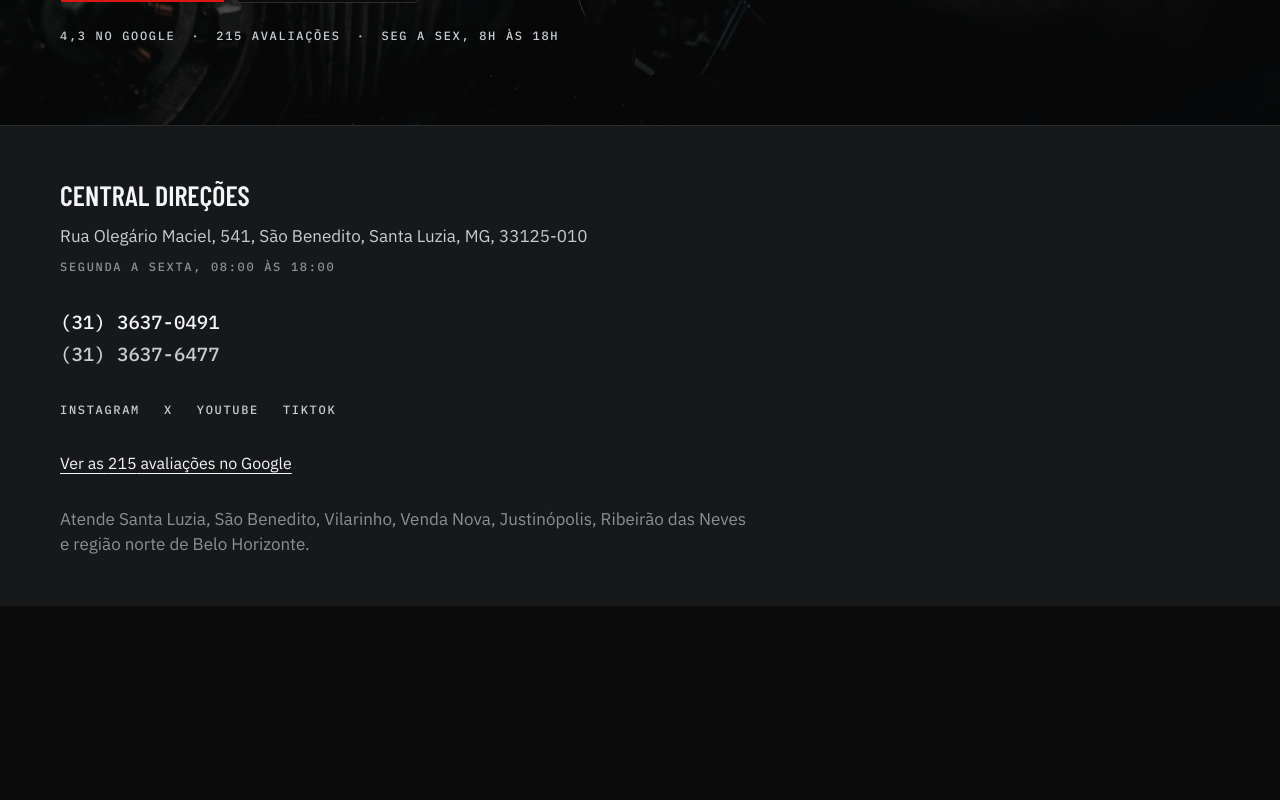
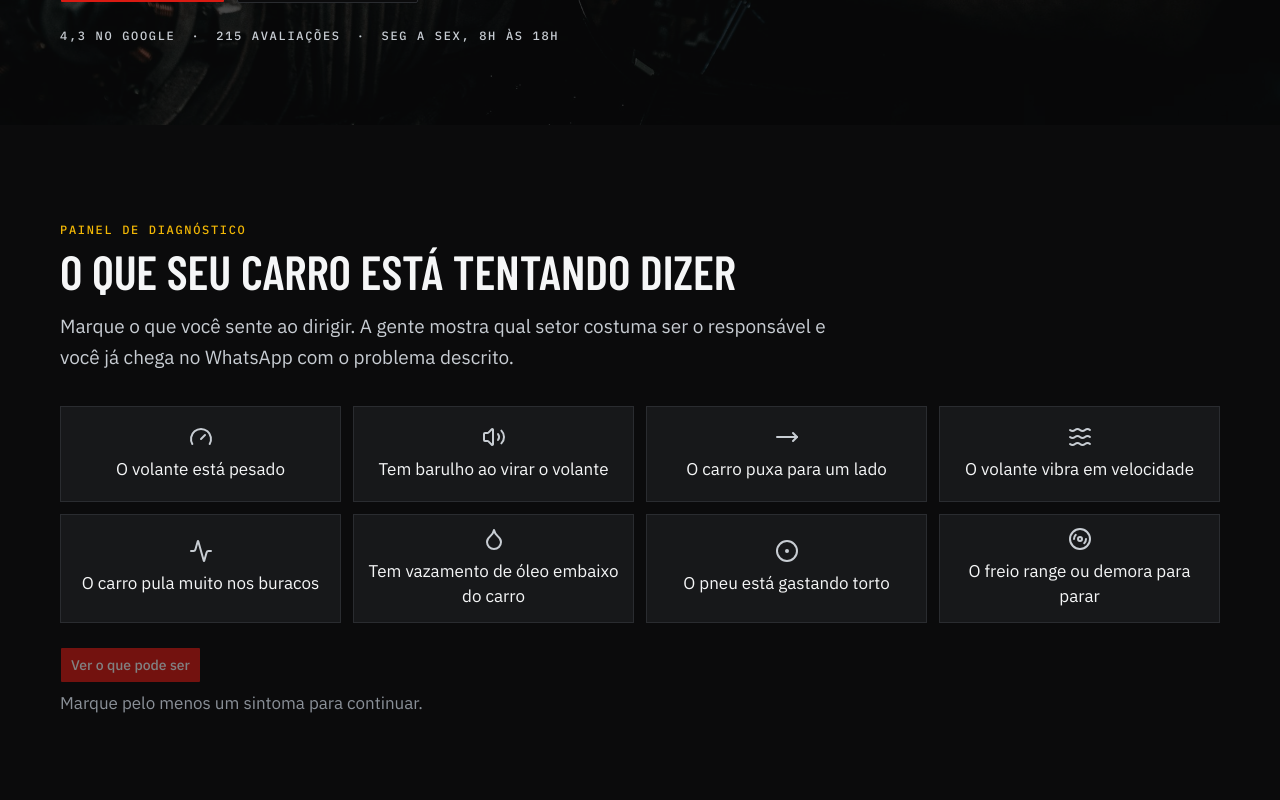
Before and after one commit to YurissCG/Central-Dire-es, a Next.js app: page / in a window 1280 px wide. Shown: the part 620-1420 px from the top of the page. Before the commit the page ends 1226 px from the top, so only its background shows below. Built offline with nearby package versions, Linux system fonts and the light colour scheme.

Commit message:
adiciona painel de diagnostico por sintoma

```diff
--- a/dados/sintomas.json
+++ b/dados/sintomas.json
@@ -9,7 +9,8 @@
     "setorProvavel": "Direção hidráulica",
     "explicacao": "Volante pesado quase sempre vem do sistema hidráulico. As causas mais comuns são nível baixo ou fluido velho, correia da bomba folgada, bomba perdendo pressão e caixa de direção com desgaste interno. Em carro com direção elétrica, também pode ser sensor ou o próprio módulo.",
     "urgencia": "Média. Dirigir com direção pesada aumenta o esforço em manobra e piora rápido. Se ficou pesado de um dia para o outro, olhe antes de rodar.",
-    "servicoRelacionado": "direcao-hidraulica"
+    "servicoRelacionado": "direcao-hidraulica",
+    "curto": "volante pesado"
   },
   {
     "slug": "barulho-ao-virar-o-volante",
@@ -21,7 +22,8 @@
     "setorProvavel": "Direção hidráulica ou suspensão",
     "explicacao": "Ronco que aumenta ao virar costuma ser bomba trabalhando com nível baixo ou já gasta. Estalo seco ao esterçar aponta mais para pivô, bandeja ou coluna. O tipo de ruído muda o diagnóstico, então descrever o som ajuda muito no atendimento.",
     "urgencia": "Média. Ronco de bomba trabalhando seca destrói a bomba em pouco tempo.",
-    "servicoRelacionado": "direcao-hidraulica"
+    "servicoRelacionado": "direcao-hidraulica",
+    "curto": "barulho ao virar o volante"
   },
   {
     "slug": "carro-puxando-para-um-lado",
@@ -33,7 +35,8 @@
     "setorProvavel": "Alinhamento, freio ou suspensão",
     "explicacao": "As quatro causas mais frequentes são alinhamento fora de especificação, pressão desigual entre os pneus, freio de um lado travando e desgaste em componente de suspensão. Alinhar sem verificar folga antes é dinheiro jogado fora, porque volta a desalinhar.",
     "urgencia": "Média. Come pneu e cansa o motorista. Se puxa forte na frenagem, é freio e sobe para urgente.",
-    "servicoRelacionado": "alinhamento-e-balanceamento"
+    "servicoRelacionado": "alinhamento-e-balanceamento",
+    "curto": "carro puxando para um lado"
   },
   {
     "slug": "volante-vibrando",
@@ -45,7 +48,8 @@
     "setorProvavel": "Balanceamento",
     "explicacao": "Vibração que aparece numa faixa de velocidade e some depois é a assinatura clássica de desbalanceamento. Também pode ser roda empenada, pneu deformado, disco de freio irregular quando a vibração aparece só ao frear, e folga em componente de direção.",
     "urgencia": "Baixa a média. Desconfortável, e acelera o desgaste de pneu e de rolamento.",
-    "servicoRelacionado": "alinhamento-e-balanceamento"
+    "servicoRelacionado": "alinhamento-e-balanceamento",
+    "curto": "volante vibrando"
   },
   {
     "slug": "carro-pulando-nos-buracos",
@@ -57,7 +61,8 @@
     "setorProvavel": "Suspensão",
     "explicacao": "Carro que continua balançando depois do buraco quase sempre tem amortecedor gasto. Amortecedor perdendo eficiência não é só conforto, ele aumenta a distância de frenagem e reduz a aderência em curva. Mola quebrada, coxim e bucha entram na mesma lista.",
     "urgencia": "Média a alta. Afeta frenagem e estabilidade.",
-    "servicoRelacionado": "suspensao"
+    "servicoRelacionado": "suspensao",
+    "curto": "carro pulando nos buracos"
   },
   {
     "slug": "vazamento-de-oleo-na-direcao",
@@ -69,7 +74,8 @@
     "setorProvavel": "Direção hidráulica",
     "explicacao": "Óleo avermelhado ou claro na região da roda dianteira normalmente é fluido de direção. Vem de mangueira, retentor da caixa ou vedação da bomba. Rodar com nível baixo é o caminho mais rápido para perder a bomba e a caixa juntas.",
     "urgencia": "Alta. Confira o nível antes de rodar.",
-    "servicoRelacionado": "direcao-hidraulica"
+    "servicoRelacionado": "direcao-hidraulica",
+    "curto": "vazamento de óleo"
   },
   {
     "slug": "pneu-gastando-torto",
@@ -81,7 +87,8 @@
     "setorProvavel": "Alinhamento e suspensão",
     "explicacao": "O desenho do desgaste diz a causa. Gasto na borda interna ou externa aponta para cambagem ou convergência fora de especificação. Gasto no centro é excesso de pressão, gasto nas duas bordas é pressão baixa. Desgaste irregular em manchas aponta para amortecedor.",
     "urgencia": "Média. É prejuízo silencioso, pneu novo dura metade.",
-    "servicoRelacionado": "alinhamento-e-balanceamento"
+    "servicoRelacionado": "alinhamento-e-balanceamento",
+    "curto": "pneu gastando torto"
   },
   {
     "slug": "freio-rangendo",
@@ -93,7 +100,8 @@
     "setorProvavel": "Freios",
     "explicacao": "Rangido metálico normalmente é pastilha no fim ou disco marcado. Pedal que desce mais que o normal, ou que vai ao fundo, indica ar no sistema, vazamento ou cilindro comprometido. Freio que faz barulho é aviso, freio silencioso e sem eficiência é pior.",
     "urgencia": "Alta. Freio não espera a próxima semana.",
-    "servicoRelacionado": "freios"
+    "servicoRelacionado": "freios",
+    "curto": "freio rangendo"
   },
   {
     "slug": "folga-no-volante",
@@ -105,7 +113,8 @@
     "setorProvavel": "Direção mecânica",
     "explicacao": "Folga é o giro morto antes da roda responder. Vem de caixa de direção desgastada, terminal, barra axial ou pivô. Reduz a precisão da direção justamente na situação em que ela mais importa, que é a manobra de emergência.",
     "urgencia": "Alta se a folga for grande. Item de reprovação em inspeção.",
-    "servicoRelacionado": "direcao-mecanica"
+    "servicoRelacionado": "direcao-mecanica",
+    "curto": "folga no volante"
   },
   {
     "slug": "barulho-em-buraco",
@@ -117,6 +126,7 @@
     "setorProvavel": "Suspensão",
     "explicacao": "Batida seca ao passar em irregularidade costuma ser bucha, coxim, batente ou bieleta. Estalo repetido aponta para pivô ou terminal. É o tipo de ruído que piora devagar até o motorista se acostumar, e é justamente por isso que gera dano maior.",
     "urgencia": "Média.",
-    "servicoRelacionado": "suspensao"
+    "servicoRelacionado": "suspensao",
+    "curto": "barulho em buraco"
   }
 ]
--- a/src/app/page.tsx
+++ b/src/app/page.tsx
@@ -1,5 +1,11 @@
 import { Hero } from "@/components/secoes/Hero";
+import { PainelDiagnostico } from "@/components/diagnostico/PainelDiagnostico";
 
 export default function Home() {
-  return <Hero />;
+  return (
+    <>
+      <Hero />
+      <PainelDiagnostico />
+    </>
+  );
 }
--- /dev/null
+++ b/src/components/diagnostico/ItemSintoma.tsx
@@ -0,0 +1,33 @@
+import type { LucideIcon } from "lucide-react";
+import { cn } from "@/lib/utils";
+
+const FOCO =
+  "focus-visible:outline focus-visible:outline-2 focus-visible:outline-offset-2 focus-visible:outline-amarelo";
+
+interface ItemSintomaProps {
+  rotulo: string;
+  Icone: LucideIcon;
+  marcado: boolean;
+  onToggle: () => void;
+}
+
+export function ItemSintoma({ rotulo, Icone, marcado, onToggle }: ItemSintomaProps) {
+  return (
+    <button
+      type="button"
+      aria-pressed={marcado}
+      onClick={onToggle}
+      className={cn(
+        "flex min-h-[96px] flex-col items-center justify-center gap-2 border bg-grafite p-3 text-center transition-colors duration-[120ms]",
+        marcado ? "border-vermelho" : "border-grafite-borda",
+        FOCO,
+      )}
+    >
+      <Icone
+        aria-hidden="true"
+        className={cn("size-6 transition-colors duration-[120ms]", marcado ? "text-amarelo" : "text-aco")}
+      />
+      <span className="text-corpo text-branco">{rotulo}</span>
+    </button>
+  );
+}
--- /dev/null
+++ b/src/components/diagnostico/PainelDiagnostico.tsx
@@ -0,0 +1,81 @@
+"use client";
+
+import { useState } from "react";
+import {
+  Activity,
+  AlertTriangle,
+  CircleDot,
+  Disc3,
+  Droplet,
+  Gauge,
+  type LucideIcon,
+  MoveRight,
+  Volume2,
+  Waves,
+} from "lucide-react";
+import { ItemSintoma } from "./ItemSintoma";
+import { ResultadoDiagnostico } from "./ResultadoDiagnostico";
+import { SINTOMAS, type SintomaSlug } from "@/content/sintomas";
+import { Button } from "@/components/ui/button";
+
+const ICONES: Record<string, LucideIcon> = {
+  Gauge,
+  Volume2,
+  MoveRight,
+  Waves,
+  Activity,
+  Droplet,
+  CircleDot,
+  Disc3,
+  AlertTriangle,
+};
+
+const SINTOMAS_PAINEL = SINTOMAS.filter((sintoma) => sintoma.noPainel);
+
+export function PainelDiagnostico() {
+  const [marcados, setMarcados] = useState<SintomaSlug[]>([]);
+  const [confirmado, setConfirmado] = useState(false);
+
+  function alternar(slug: SintomaSlug) {
+    setConfirmado(false);
+    setMarcados((atual) => (atual.includes(slug) ? atual.filter((item) => item !== slug) : [...atual, slug]));
+  }
+
+  const selecionados = SINTOMAS_PAINEL.filter((sintoma) => marcados.includes(sintoma.slug));
+
+  return (
+    <section id="painel-diagnostico" className="mx-auto w-full max-w-[1200px] px-5 py-16 md:py-24">
+      <p className="etiqueta text-amarelo">Painel de diagnóstico</p>
+      <h2 className="mt-2 font-display text-h2 uppercase leading-none text-branco">
+        O que seu carro está tentando dizer
+      </h2>
+      <p className="mt-4 max-w-[68ch] text-corpo-lg leading-[1.65] text-aco">
+        Marque o que você sente ao dirigir. A gente mostra qual setor costuma ser o responsável e
+        você já chega no WhatsApp com o problema descrito.
+      </p>
+
+      <div className="mt-8 grid grid-cols-2 gap-3 md:grid-cols-4">
+        {SINTOMAS_PAINEL.map((sintoma) => (
+          <ItemSintoma
+            key={sintoma.slug}
+            rotulo={sintoma.rotulo}
+            Icone={ICONES[sintoma.icone]}
+            marcado={marcados.includes(sintoma.slug)}
+            onToggle={() => alternar(sintoma.slug)}
+          />
+        ))}
+      </div>
+
+      <div className="mt-6 flex flex-col items-start gap-2">
+        <Button size="lg" disabled={marcados.length === 0} onClick={() => setConfirmado(true)}>
+          Ver o que pode ser
+        </Button>
+        {marcados.length === 0 && (
+          <p className="text-corpo text-aco-fosco">Marque pelo menos um sintoma para continuar.</p>
+        )}
+      </div>
+
+      {confirmado && selecionados.length > 0 && <ResultadoDiagnostico sintomas={selecionados} />}
+    </section>
+  );
+}
--- /dev/null
+++ b/src/components/diagnostico/ResultadoDiagnostico.tsx
@@ -0,0 +1,46 @@
+import Link from "next/link";
+import { AlertTriangle, MessageCircle } from "lucide-react";
+import type { Sintoma } from "@/content/sintomas";
+import { Button } from "@/components/ui/button";
+import { linkWhatsApp } from "@/lib/whatsapp";
+
+interface ResultadoDiagnosticoProps {
+  sintomas: readonly Sintoma[];
+}
+
+export function ResultadoDiagnostico({ sintomas }: ResultadoDiagnosticoProps) {
+  const listaCurta = sintomas.map((sintoma) => sintoma.curto).join(", ");
+  const mensagem = `Meu carro está com: ${listaCurta}. Queria fazer um orçamento.`;
+
+  return (
+    <div className="mt-10 flex flex-col gap-6 animate-in fade-in slide-in-from-bottom-3 duration-300">
+      <div className="flex flex-col gap-4">
+        {sintomas.map((sintoma) => (
+          <Link
+            key={sintoma.slug}
+            href={`/sintomas/${sintoma.slug}`}
+            className="superficie flex flex-col gap-1 p-4 transition-colors hover:border-amarelo focus-visible:outline focus-visible:outline-2 focus-visible:outline-offset-2 focus-visible:outline-amarelo"
+          >
+            <p className="etiqueta text-aco-fosco">{sintoma.setorProvavel}</p>
+            <p className="text-corpo leading-[1.65] text-aco">{sintoma.explicacao}</p>
+          </Link>
+        ))}
+      </div>
+
+      <div className="flex items-start gap-3 bg-amarelo p-4">
+        <AlertTriangle aria-hidden="true" className="mt-0.5 size-5 shrink-0 text-preto-oficina" />
+        <p className="text-corpo font-medium text-preto-oficina">
+          Isso é uma orientação, não um laudo. Só com o carro no elevador dá para fechar o
+          diagnóstico.
+        </p>
+      </div>
+
+      <Button size="lg" className="w-fit" asChild>
+        <a href={linkWhatsApp("diagnostico", mensagem)}>
+          <MessageCircle aria-hidden="true" />
+          Falar no WhatsApp
+        </a>
+      </Button>
+    </div>
+  );
+}
--- a/src/components/layout/BarraWhatsApp.tsx
+++ b/src/components/layout/BarraWhatsApp.tsx
@@ -13,7 +13,7 @@
     if (!painel) return;
 
     const observer = new IntersectionObserver(([entrada]) => setEscondida(entrada.isIntersecting), {
-      threshold: 0.3,
+      threshold: 0,
     });
     observer.observe(painel);
     return () => observer.disconnect();
--- a/src/content/sintomas.ts
+++ b/src/content/sintomas.ts
@@ -2,6 +2,7 @@
   {
     slug: "volante-pesado",
     rotulo: "O volante está pesado",
+    curto: "volante pesado",
     icone: "Gauge",
     pergunta: "Direção pesada: o que pode ser?",
     keywordPrincipal: "direção pesada o que pode ser",
@@ -16,6 +17,7 @@
   {
     slug: "barulho-ao-virar-o-volante",
     rotulo: "Tem barulho ao virar o volante",
+    curto: "barulho ao virar o volante",
     icone: "Volume2",
     pergunta: "Barulho ao virar o volante: o que é?",
     keywordPrincipal: "barulho ao virar o volante",
@@ -29,6 +31,7 @@
   {
     slug: "carro-puxando-para-um-lado",
     rotulo: "O carro puxa para um lado",
+    curto: "carro puxando para um lado",
     icone: "MoveRight",
     pergunta: "Por que o carro puxa para um lado?",
     keywordPrincipal: "carro puxando para um lado",
@@ -42,6 +45,7 @@
   {
     slug: "volante-vibrando",
     rotulo: "O volante vibra em velocidade",
+    curto: "volante vibrando",
     icone: "Waves",
     pergunta: "Volante vibrando: o que causa?",
     keywordPrincipal: "volante vibrando em velocidade",
@@ -55,6 +59,7 @@
   {
     slug: "carro-pulando-nos-buracos",
     rotulo: "O carro pula muito nos buracos",
+    curto: "carro pulando nos buracos",
     icone: "Activity",
     pergunta: "Carro pulando muito: é a suspensão?",
     keywordPrincipal: "carro pulando muito suspensão",
@@ -68,6 +73,7 @@
   {
     slug: "vazamento-de-oleo-na-direcao",
     rotulo: "Tem vazamento de óleo embaixo do carro",
+    curto: "vazamento de óleo",
     icone: "Droplet",
     pergunta: "Vazamento de óleo da direção hidráulica",
     keywordPrincipal: "vazamento de óleo direção hidráulica",
@@ -81,6 +87,7 @@
   {
     slug: "pneu-gastando-torto",
     rotulo: "O pneu está gastando torto",
+    curto: "pneu gastando torto",
     icone: "CircleDot",
     pergunta: "Pneu gastando de um lado só: por quê?",
     keywordPrincipal: "pneu gastando de um lado só",
@@ -94,6 +101,7 @@
   {
     slug: "freio-rangendo",
     rotulo: "O freio range ou demora para parar",
+    curto: "freio rangendo",
     icone: "Disc3",
     pergunta: "Freio rangendo ou pedal baixo: o que fazer?",
     keywordPrincipal: "freio rangendo o que pode ser",
@@ -107,6 +115,7 @@
   {
     slug: "folga-no-volante",
     rotulo: "O volante tem folga",
+    curto: "folga no volante",
     icone: "RotateCcw",
     pergunta: "Folga no volante é perigoso?",
     keywordPrincipal: "folga no volante",
@@ -120,6 +129,7 @@
   {
     slug: "barulho-em-buraco",
     rotulo: "Faz barulho ao passar em buraco",
+    curto: "barulho em buraco",
     icone: "AlertTriangle",
     pergunta: "Barulho ao passar em buraco: o que é?",
     keywordPrincipal: "barulho na suspensão ao passar em buraco",
```
Also changed, not shown: 1 other file (tests, documents, lock files or other folders).
